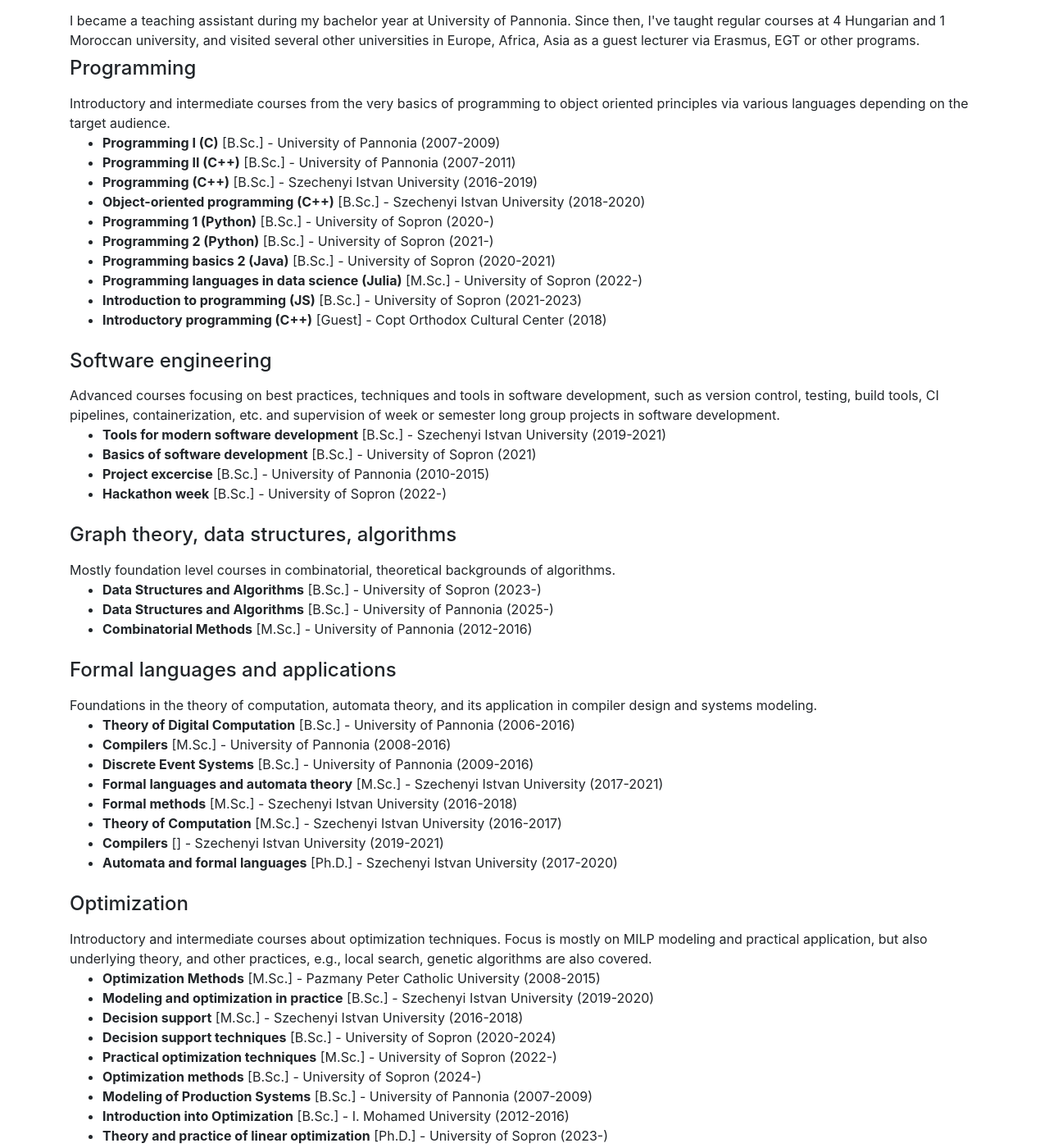
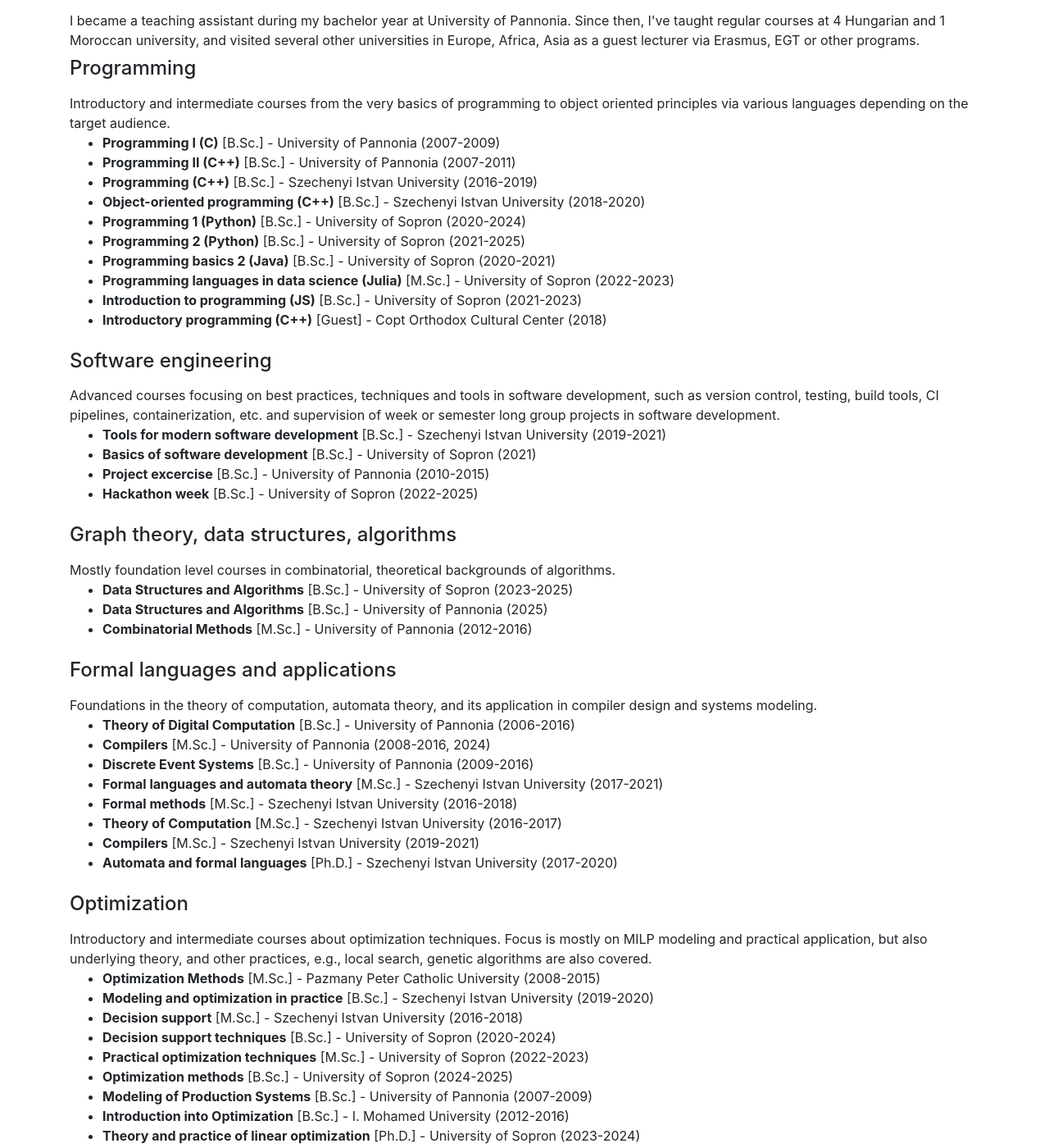
Before and after one commit to hegyhati/hegyhati.github.io, a Jekyll site: the page built from teaching_supervision.html, in a window 1280 px wide and 1400 px high, scrolled down 352 px. Shown: the whole window at 82% size. Built offline with Jekyll 4.4.1, drawn with Linux system fonts in a browser that asks for light colours; some of the changed text lies outside the part shown.

Commit message:
Update teaching UoS

```diff
--- a/_data/teaching.yaml
+++ b/_data/teaching.yaml
@@ -30,13 +30,13 @@
       level: B.Sc.
       city: Sopron
       country: Hungary
-      years: 2020-
+      years: 2020-2024
     - name: Programming 2 (Python)
       university: University of Sopron
       level: B.Sc.
       city: Sopron
       country: Hungary
-      years: 2021-
+      years: 2021-2025
     - name: Programming basics 2 (Java)
       university: University of Sopron
       level: B.Sc.
@@ -48,7 +48,7 @@
       level: M.Sc.
       city: SopronApplied
       country: Hungary
-      years: 2022-
+      years: 2022-2023
     - name: Introduction to programming (JS)
       university: University of Sopron
       level: B.Sc.
@@ -90,7 +90,7 @@
       level: B.Sc.
       city: Sopron
       country: Hungary
-      years: 2022-
+      years: 2022-2025
 
 
 - title: Graph theory, data structures, algorithms
@@ -101,13 +101,13 @@
       level: B.Sc.
       city: Sopron
       country: Hungary
-      years: 2023-
+      years: 2023-2025
     - name: Data Structures and Algorithms
       university: University of Pannonia
       level: B.Sc.
       city: Veszprem
       country: Hungary
-      years: 2025-
+      years: 2025
     - name: Combinatorial Methods
       university: University of Pannonia
       level: M.Sc.
@@ -129,7 +129,7 @@
       level: M.Sc.
       city: Veszprem
       country: Hungary
-      years: 2008-2016
+      years: 2008-2016, 2024
     - name: Discrete Event Systems
       university: University of Pannonia
       level: B.Sc.
@@ -156,6 +156,7 @@
       years: 2016-2017
     - name: Compilers
       university: Szechenyi Istvan University
+      level: M.Sc.
       city: Gyor
       country: Hungary
       years: 2019-2021
@@ -198,13 +199,13 @@
       level: M.Sc.
       city: Sopron
       country: Hungary
-      years: 2022-
+      years: 2022-2023
     - name: Optimization methods
       university: University of Sopron
       level: B.Sc.
       city: Sopron
       country: Hungary
-      years: 2024-
+      years: 2024-2025
     - name: Modeling of Production Systems
       university: University of Pannonia
       level: B.Sc.
@@ -222,7 +223,7 @@
       level: Ph.D.
       city: Sopron
       country: Hungary
-      years: 2023-
+      years: 2023-2024
     - name: Methods of Practical Optimization
       university: Szechenyi Istvan University
       level: Ph.D.
@@ -318,13 +319,13 @@
       level: Ph.D.
       city: Sopron
       country: Hungary
-      years: 2022-
+      years: 2022-2023
     - name: Document preparation with LaTeX
       university: University of Sopron
       level: Ph.D.
       city: Sopron
       country: Hungary
-      years: 2022-
+      years: 2022-2024
     - name: State-of-the-art IT solutions
       university: Szechenyi Istvan University
       level: Ph.D.
```
